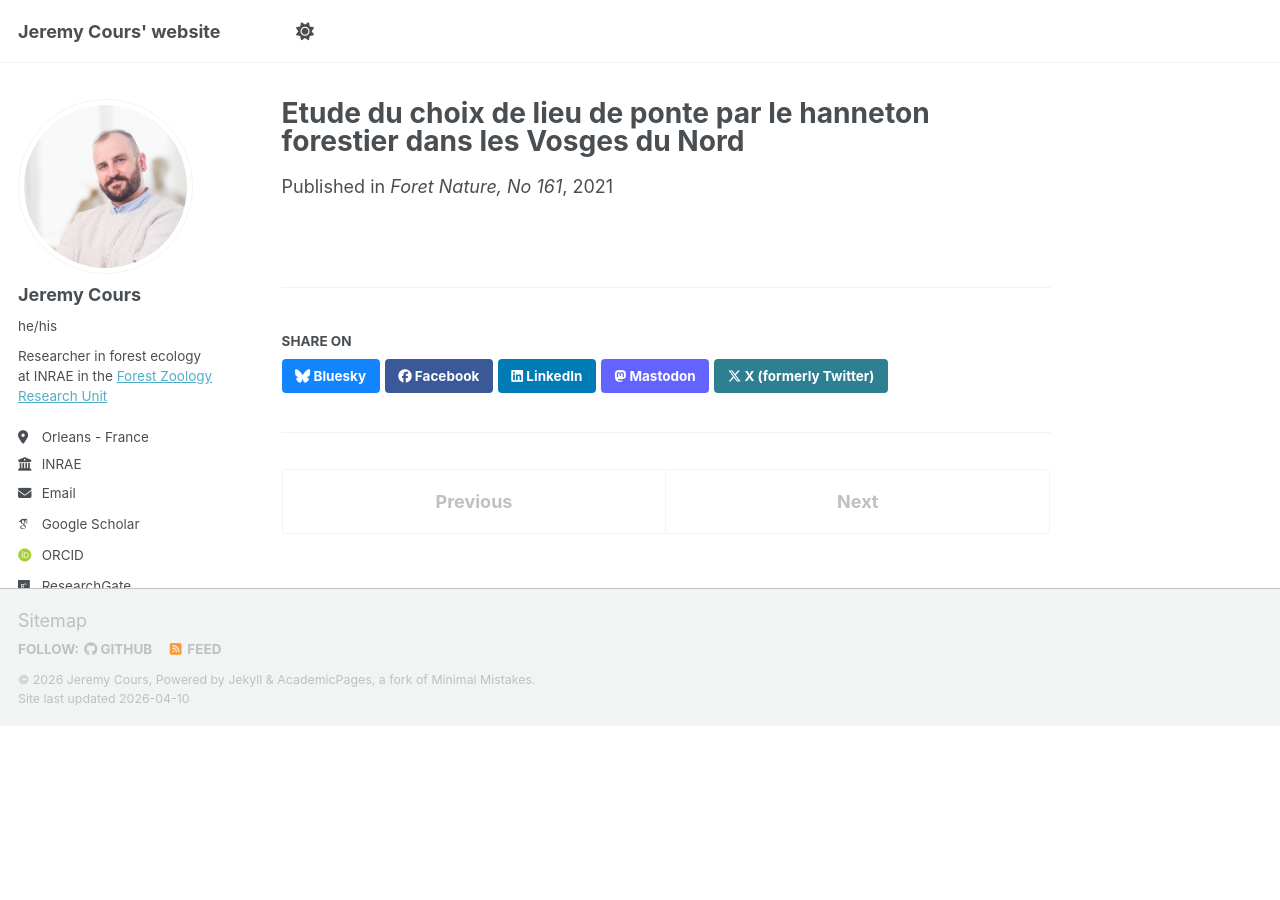
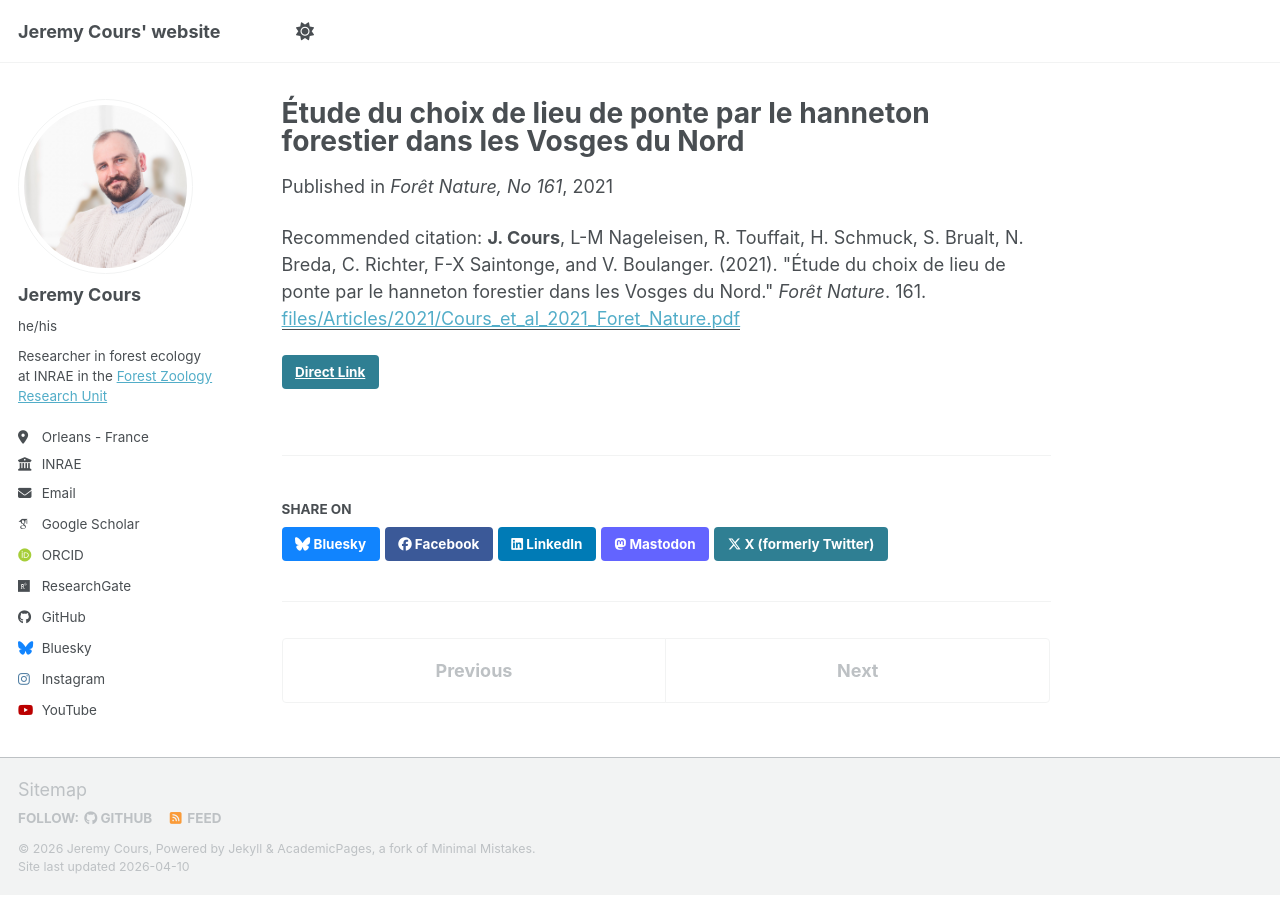
Before and after one commit to J-Cours/J-Cours.github.io, a Jekyll site: the page built from _publications/2021_paper_FN.md, in a window 1280 px wide. Built offline with Jekyll 4.4.1, drawn with Linux system fonts in a browser that asks for light colours; some web fonts are replaced; a script bundle is joined from its source files by our own code; library files that are not in the unit come from our copies.

Commit message:
Update publication Forêt Nature

```diff
--- a/_publications/2021_paper_FN.md
+++ b/_publications/2021_paper_FN.md
@@ -1,11 +1,12 @@
 ---
-title: "Etude du choix de lieu de ponte par le hanneton forestier dans les Vosges du Nord"
+title: "Étude du choix de lieu de ponte par le hanneton forestier dans les Vosges du Nord"
 collection: publications
 category: manuscripts
 permalink: /publication/2021-10-01-paper
 excerpt: ''
 date: 2021-10-01
-venue: 'Foret Nature, No 161'
-paperurl: 'https://hal.inrae.fr/hal-03596873'
-authors: 'Jeremy Cours, Louis-Michel Nageleisen, Régine Touffait, Hubert Schmuck, Stéphane Brault, Nathalie Breda, Claudine Richter, Francois-Xavier Saintonge & Vincent Boulanger'
+venue: 'Forêt Nature, No 161'
+paperurl: 'files/Articles/2021/Cours_et_al_2021_Foret_Nature.pdf'
+link: 'https://hal.inrae.fr/hal-03596873'
+citation: "<b>J. Cours</b>, L-M Nageleisen, R. Touffait, H. Schmuck, S. Brualt, N. Breda, C. Richter, F-X Saintonge, and V. Boulanger. (2021). &quot;Étude du choix de lieu de ponte par le hanneton forestier dans les Vosges du Nord.&quot; <i>Forêt Nature</i>. 161."
 ---
```
Also changed, not shown: 1 other file.
